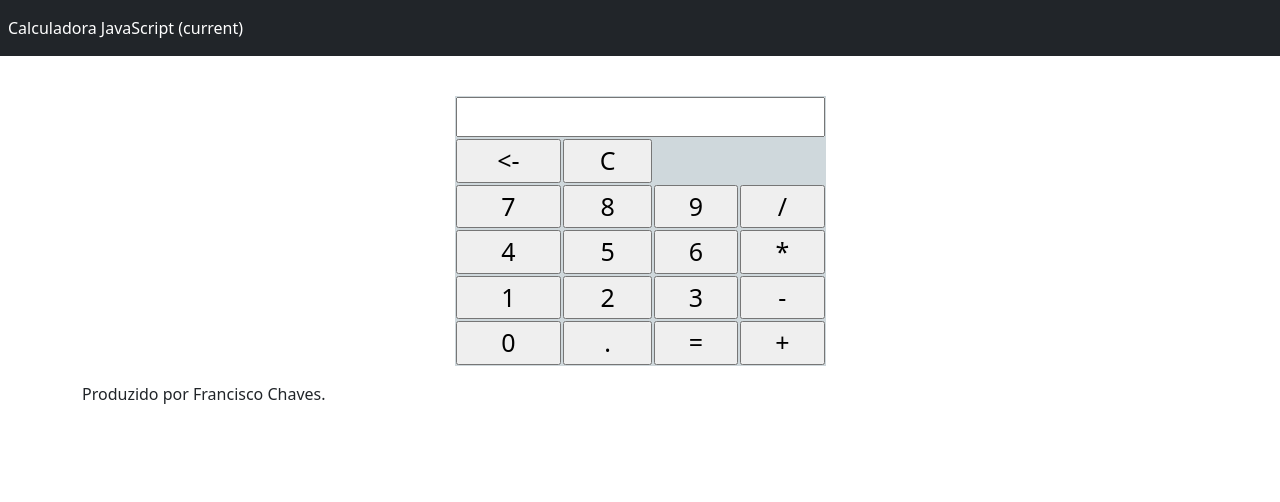
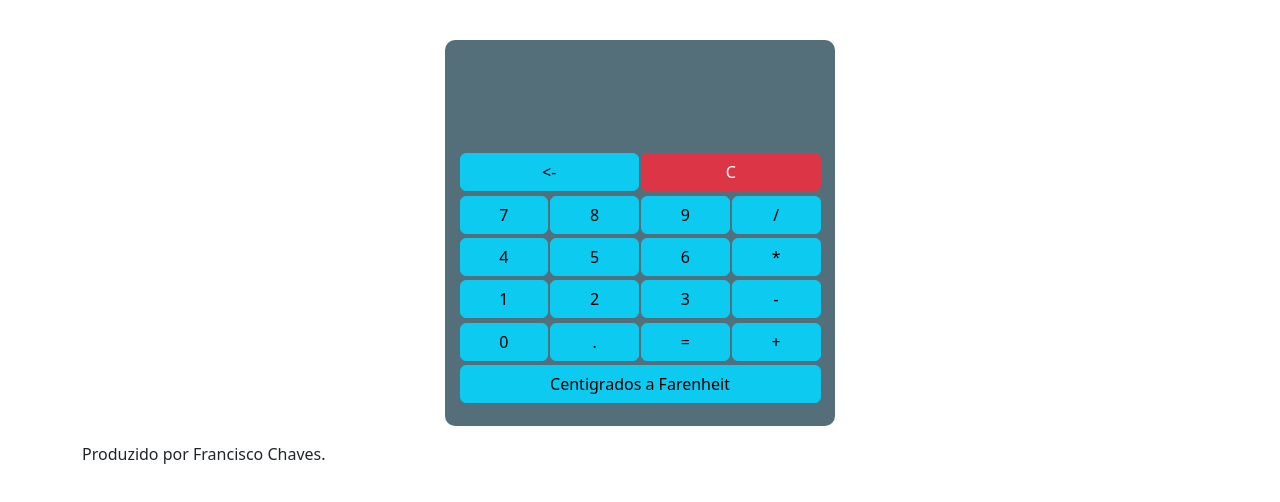
Before and after one commit to SegundoPaladines/Taller0003Git, a plain HTML site: page index.html in a window 1280 px wide. Drawn offline with nearby package versions, Linux system fonts and the light colour scheme.

Commit message:
Implementando nuevos estilos

```diff
--- a/css/style.css
+++ b/css/style.css
@@ -7,9 +7,25 @@
   font-size: 1.5625rem;
 }
 
+#calculadora{
+  padding-bottom: 2%;
+  padding-left: 0;
+  padding-right: 0;
+  background-color: #546E7A;
+  width: 35%;
+  border-radius: 10px;
+}
+
+#tela{
+  padding: 10%;
+  pointer-events: none;
+}
+
 #calculadora tr {
   width: 100%;
   height:100%;
+  padding: 5%;
+  background-color: #546E7A;
 }
 
 #calculadora tr td input {
--- a/index.html
+++ b/index.html
@@ -16,58 +16,57 @@
 	<!--JS bootstrap-->
 	<script src="https://cdn.jsdelivr.net/npm/@popperjs/core@2.11.8/dist/umd/popper.min.js" integrity="sha384-I7E8VVD/ismYTF4hNIPjVp/Zjvgyol6VFvRkX/vR+Vc4jQkC+hVqc2pM8ODewa9r" crossorigin="anonymous"></script>
 	<script src="https://cdn.jsdelivr.net/npm/bootstrap@5.3.2/dist/js/bootstrap.min.js" integrity="sha384-BBtl+eGJRgqQAUMxJ7pMwbEyER4l1g+O15P+16Ep7Q9Q+zqX6gSbd85u4mG4QzX+" crossorigin="anonymous"></script>
+
 </head>
 
 <body>
-
-	<nav class="navbar navbar-expand navbar-dark bg-dark">
-		<div class="nav navbar-nav">
-			<a class="nav-item nav-link active" href="#">Calculadora JavaScript <span
-					class="sr-only">(current)</span></a>
-		</div>
-	</nav>
 	<div class="container" style="margin-top: 40px;">
 		<div class="row">
-			<div class="col-md-12">
+			<div class="col-md-12 cont">
 
+				<center>
 					<div id="calculadora">
 
 						<table>
 							<tr>
 								<td colspan="4">
-								<input type="text" id="tela" maxlength="30" readonly="readonly" />
+									<input type="text" class="form-control-plaintext" id="tela" maxlength="30" readonly="readonly" />
 								</td>
 							</tr>
 							<tr>
-							<td><input type="button" id="apagarAnterior" value="<-" /></td>
-							<td><input type="button" id="limparTela" value="C" /></td>
+								<td colspan="2"><input type="button" class="btn btn-info" id="apagarAnterior" value="<-" /></td>
+								<td colspan="2"><input type="button" class="btn btn-danger" id="limparTela" value="C" /></td>
 							</tr>
 							<tr>
-							<td><input type="button" id="num7" value="7" /></td>
-							<td><input type="button" id="num8" value="8" /></td>
-							<td><input type="button" id="num9" value="9" /></td>
-							<td><input type="button" id="divisao" value="/" /></td>
+								<td><input type="button" class="btn btn-info" id="num7" value="7" /></td>
+								<td><input type="button" class="btn btn-info" id="num8" value="8" /></td>
+								<td><input type="button" class="btn btn-info" id="num9" value="9" /></td>
+								<td><input type="button" class="btn btn-info" id="divisao" value="/" /></td>
 							</tr>
 							<tr>
-							<td><input type="button" id="num4" value="4" /></td>
-							<td><input type="button" id="num5" value="5" /></td>
-							<td><input type="button" id="num6" value="6" /></td>
-							<td><input type="button" id="multiplicacao" value="*" /></td>
+								<td><input type="button" class="btn btn-info" id="num4" value="4" /></td>
+								<td><input type="button" class="btn btn-info" id="num5" value="5" /></td>
+								<td><input type="button" class="btn btn-info" id="num6" value="6" /></td>
+								<td><input type="button" class="btn btn-info" id="multiplicacao" value="*" /></td>
 							</tr>
 							<tr>
-							<td><input type="button" id="num1" value="1" /></td>
-							<td><input type="button" id="num2" value="2" /></td>
-							<td><input type="button" id="num3" value="3" /></td>
-							<td><input type="button" id="subtracao" value="-" /></td>
+								<td><input type="button" class="btn btn-info" id="num1" value="1" /></td>
+								<td><input type="button" class="btn btn-info" id="num2" value="2" /></td>
+								<td><input type="button" class="btn btn-info" id="num3" value="3" /></td>
+								<td><input type="button" class="btn btn-info" id="subtracao" value="-" /></td>
 							</tr>
 							<tr>
-							<td><input type="button" id="num0" value="0" /></td>
-							<td><input type="button" id="ponto" value="." /></td>
-							<td><input type="button" id="resultado" value="=" /></td>
-							<td><input type="button" id="soma" value="+" /></td>
+								<td><input type="button" class="btn btn-info" id="num0" value="0" /></td>
+								<td><input type="button" class="btn btn-info" id="ponto" value="." /></td>
+								<td><input type="button" class="btn btn-info"id="resultado" value="=" /></td>
+								<td><input type="button" class="btn btn-info"id="soma" value="+" /></td>
+							</tr>
+							<tr>
+								<td colspan="4"><input type="button" class="btn btn-info" id="fac" value="Centigrados a Farenheit" /></td>
 							</tr>
 						</table>
 					</div>
+				</center>
 			</div>
 		</div>
 	</div>
```
Lines whose indentation alone changed are shown as unchanged.
